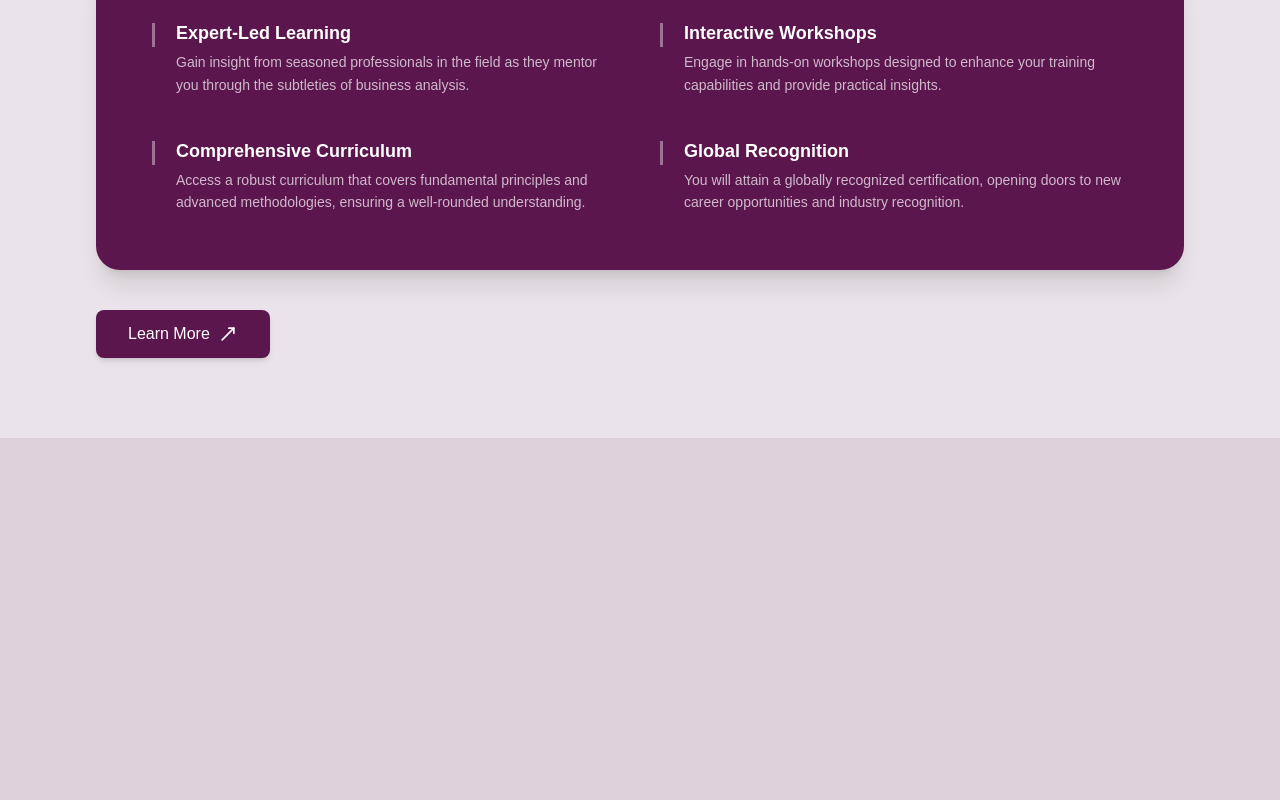
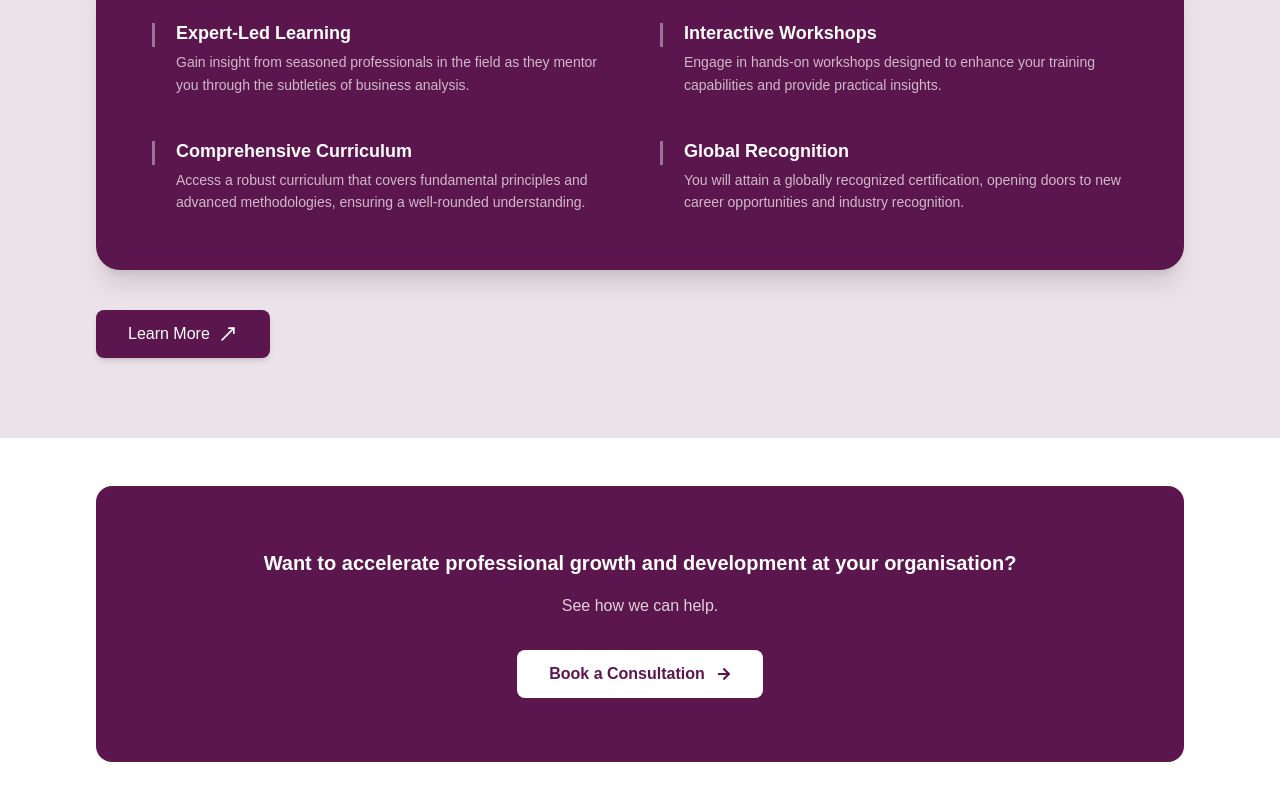
Before and after one commit to victot0121/Frontend-Intern-Assessment, a Next.js app: page / in a window 1280 px wide. Shown: the part 4879-5679 px from the top of the page. Before the commit the page ends 5317 px from the top, so only its background shows below. Built offline with nearby package versions, Linux system fonts and the light colour scheme.

Commit message:
fixing the layout display on desktop screen on the calltoaction component

```diff
--- /dev/null
+++ b/app/components/CallToAction/CallToAction.tsx
@@ -0,0 +1,50 @@
+import Link from 'next/link';
+import { FaArrowRight } from 'react-icons/fa';
+
+interface CTAProps {
+  title: string;
+  subtitle?: string;
+  buttonText: string;
+  href: string;
+  variant?: 'banner' | 'card';
+}
+
+export default function CallToAction({
+  title,
+  subtitle,
+  buttonText,
+  href,
+  variant = 'banner'
+}: CTAProps) {
+  return (
+    <section className="w-full py-12 px-6 md:px-12 lg:px-24 bg-white">
+      <div className={`
+        max-w-6xl mx-auto rounded-2xl bg-[#5C164E] text-white
+        flex flex-col items-center justify-center text-center
+        transition-all duration-300
+        ${variant === 'banner'
+          ? 'py-10 px-6 md:py-16' // Wide style (r40)
+          : 'py-16 px-10 max-w-2xl' // Focused box style (r41)
+        }
+      `}>
+        <h2 className="text-xl md:text-1xl lg:text-1xl font-semibold mb-4 w-full leading-snug">
+          {title}
+        </h2>
+
+        {subtitle && (
+          <p className="text-white/80 mb-8 max-w-xl text-center text-sm md:text-base">
+            {subtitle}
+          </p>
+        )}
+
+        <Link
+          href={href}
+          className="inline-flex items-center gap-3 bg-white text-[#5C164E] px-8 py-3 rounded-lg font-bold hover:bg-gray-100 transition-colors group"
+        >
+          {buttonText}
+          <FaArrowRight className="text-sm transition-transform group-hover:translate-x-1" />
+        </Link>
+      </div>
+    </section>
+  );
+}
--- a/app/page.tsx
+++ b/app/page.tsx
@@ -6,6 +6,7 @@ import TrainingSection from "./components/TrainingSection/TrainingSection";
 import ManagementProgram from "./components/ManagementProgram/ManagementProgram";
 import TransformationHub from './components/TransformationHub';
 import ConsultantTraining from "./components/ConsultantTraining";
+import CallToAction from "./components/CallToAction/CallToAction";
 
 export default function Home() {
   return (
@@ -17,6 +18,13 @@ export default function Home() {
       <ManagementProgram />
       <TransformationHub />
       <ConsultantTraining />
+      <CallToAction
+        title="Want to accelerate professional growth and development at your organisation?"
+        subtitle="See how we can help."
+        buttonText="Book a Consultation"
+        href="/contact"
+        variant="banner"
+      />
     </div>
   );
 }
```
